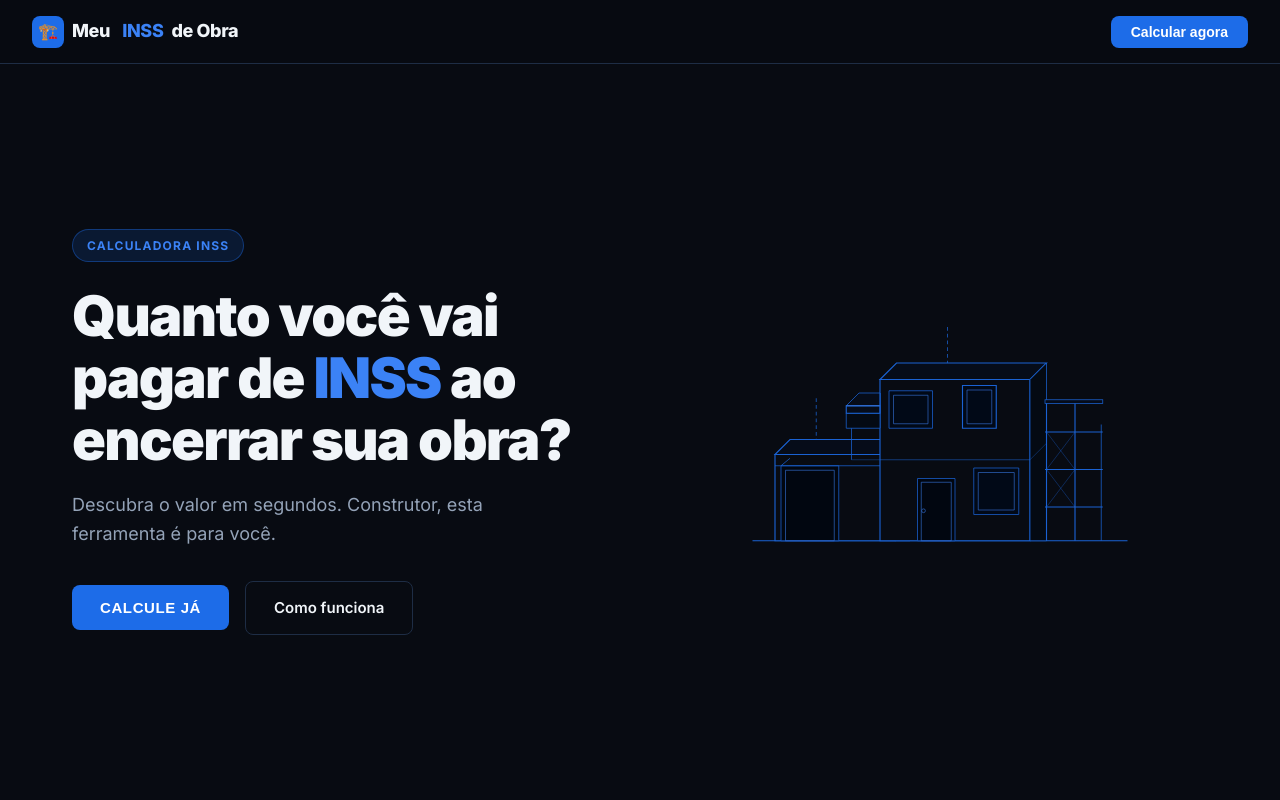
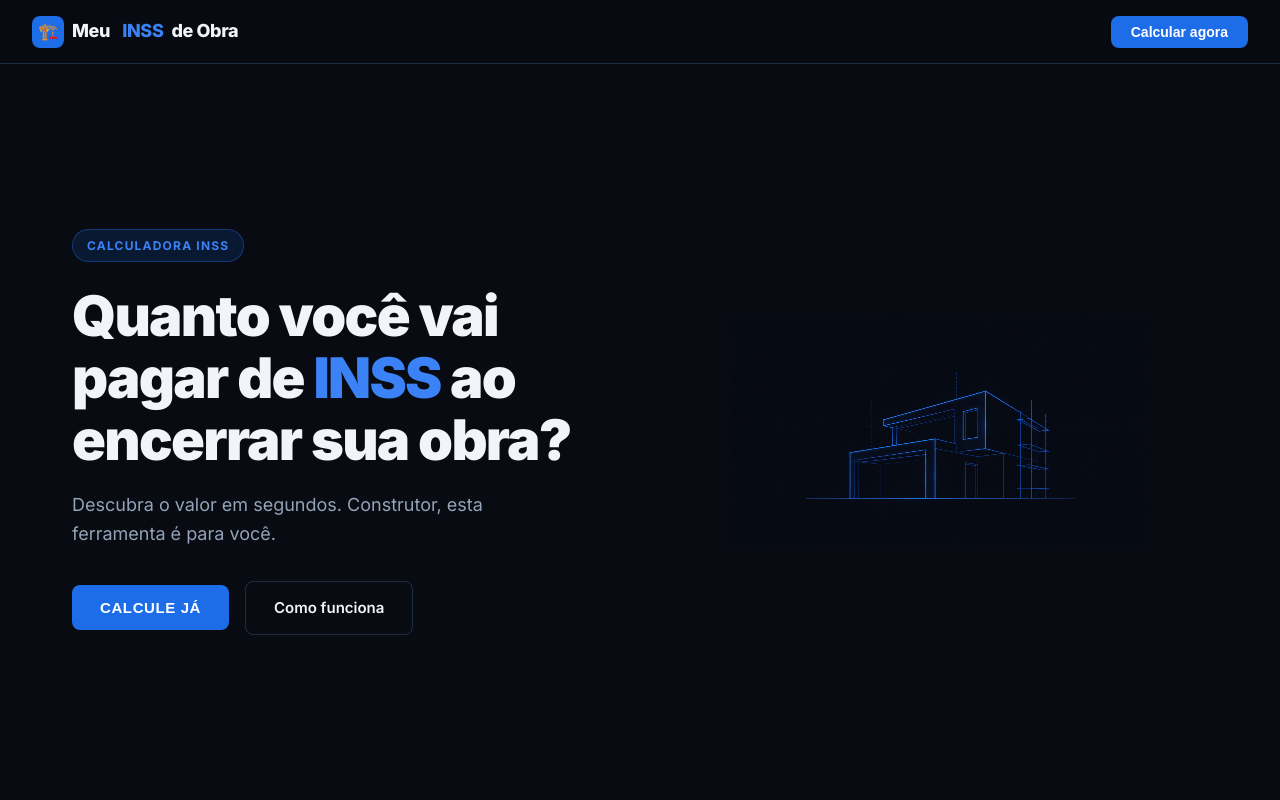
Before and after one commit to jv-rrocha/meu-inss-de-obra, a React (Vite) app: page / in a window 1280 px wide. Shown: the top 800 px of the page. Built offline with nearby package versions, Linux system fonts and the light colour scheme.

Commit message:
Update App.jsx

```diff
--- a/src/App.jsx
+++ b/src/App.jsx
@@ -24,111 +24,13 @@ const TIPOS_CONSTRUCAO = [
 ]
 
 function BuildingSVG() {
-  const S = '#1D6CE8'
-  const SB = '#3B82F6'
-  const W = '1.5'
-  const WT = '1'
-  const F = '#080B12'
   return (
-    <svg className="building-svg" viewBox="0 0 560 400" fill="none" xmlns="http://www.w3.org/2000/svg">
-
-      {/* ── GROUND LINE ── */}
-      <line x1="30" y1="345" x2="530" y2="345" stroke={S} strokeWidth={W}/>
-
-      {/* ══════════════════════════════════════
-          LOWER LEFT BLOCK — garage / carport
-      ══════════════════════════════════════ */}
-
-      {/* Front face of lower block */}
-      <polygon points="60,345 60,230 220,230 220,345" fill={F} stroke={S} strokeWidth={W}/>
-      {/* Top face (perspective) */}
-      <polygon points="60,230 80,210 240,210 220,230" fill="#060d1a" stroke={S} strokeWidth={W}/>
-      {/* Right side face */}
-      <polygon points="220,230 240,210 240,345 220,345" fill="#040a14" stroke={S} strokeWidth={WT}/>
-
-      {/* Carport opening — front arch/frame */}
-      <polygon points="68,345 68,245 145,245 145,345" fill="#010610" stroke={S} strokeWidth={WT}/>
-      {/* Carport inner frame */}
-      <polygon points="74,345 74,251 139,251 139,345" fill="none" stroke={SB} strokeWidth="0.8"/>
-
-      {/* Carport top horizontal beam */}
-      <line x1="60" y1="245" x2="220" y2="245" stroke={S} strokeWidth={WT}/>
-      <line x1="68" y1="245" x2="80" y2="235" stroke={S} strokeWidth={WT}/>
-
-      {/* ══════════════════════════════════════
-          UPPER MAIN BLOCK — 2 storey house
-      ══════════════════════════════════════ */}
-
-      {/* Front face of main block */}
-      <polygon points="200,345 200,130 400,130 400,345" fill={F} stroke={S} strokeWidth={W}/>
-      {/* Top face (flat roof perspective) */}
-      <polygon points="200,130 222,108 422,108 400,130" fill="#060d1a" stroke={S} strokeWidth={W}/>
-      {/* Right side face */}
-      <polygon points="400,130 422,108 422,345 400,345" fill="#040a14" stroke={S} strokeWidth={WT}/>
-
-      {/* Floor divider (ground floor / upper floor) */}
-      <line x1="200" y1="237" x2="400" y2="237" stroke={S} strokeWidth={WT} opacity="0.7"/>
-      <line x1="400" y1="237" x2="422" y2="215" stroke={S} strokeWidth={WT} opacity="0.5"/>
-
-      {/* ══ CANTILEVERED OVERHANG / VARANDA ══ */}
-      {/* Slab underside */}
-      <polygon points="155,175 200,175 200,195 155,195" fill="#040a14" stroke={S} strokeWidth={WT}/>
-      {/* Slab top */}
-      <polygon points="155,165 200,165 200,175 155,175" fill="#060d1a" stroke={S} strokeWidth={W}/>
-      {/* Slab perspective edge */}
-      <polygon points="155,165 172,148 200,148 200,165" fill="#060d1a" stroke={S} strokeWidth={WT}/>
-      {/* Slab front edge bright line */}
-      <line x1="155" y1="165" x2="200" y2="165" stroke={SB} strokeWidth={W}/>
-      {/* Slab connection to main wall */}
-      <line x1="200" y1="148" x2="200" y2="175" stroke={S} strokeWidth={WT}/>
-      {/* Vertical support column under overhang */}
-      <line x1="162" y1="195" x2="162" y2="237" stroke={S} strokeWidth={WT}/>
-      <line x1="162" y1="237" x2="200" y2="237" stroke={S} strokeWidth={WT} opacity="0.5"/>
-
-      {/* ══ UPPER FLOOR WINDOWS ══ */}
-      {/* Window left upper */}
-      <polygon points="212,145 212,195 270,195 270,145" fill="#010918" stroke={S} strokeWidth={WT}/>
-      <polygon points="218,151 218,189 264,189 264,151" fill="none" stroke={SB} strokeWidth="0.8"/>
-      {/* Window right upper — tall narrow */}
-      <polygon points="310,138 310,195 355,195 355,138" fill="#010918" stroke={S} strokeWidth={W}/>
-      <polygon points="316,144 316,189 349,189 349,144" fill="none" stroke={SB} strokeWidth="0.8"/>
-
-      {/* ══ LOWER FLOOR ELEMENTS ══ */}
-      {/* Door */}
-      <polygon points="250,345 250,262 300,262 300,345" fill="#010610" stroke={S} strokeWidth={WT}/>
-      <polygon points="255,345 255,267 295,267 295,345" fill="none" stroke={SB} strokeWidth="0.8"/>
-      {/* Door handle */}
-      <circle cx="258" cy="305" r="2.5" fill="none" stroke={SB} strokeWidth="0.8"/>
-
-      {/* Lower right window */}
-      <polygon points="325,248 325,310 385,310 385,248" fill="#010918" stroke={S} strokeWidth={WT}/>
-      <polygon points="331,254 331,304 379,304 379,254" fill="none" stroke={SB} strokeWidth="0.8"/>
-
-      {/* ══════════════════════════════════════
-          SCAFFOLD — right side
-      ══════════════════════════════════════ */}
-      {/* Vertical poles */}
-      <line x1="422" y1="160" x2="422" y2="345" stroke={S} strokeWidth={W}/>
-      <line x1="460" y1="160" x2="460" y2="345" stroke={S} strokeWidth={W}/>
-      <line x1="495" y1="190" x2="495" y2="345" stroke={S} strokeWidth={WT}/>
-      {/* Horizontal levels */}
-      <line x1="420" y1="200" x2="497" y2="200" stroke={S} strokeWidth={W}/>
-      <line x1="420" y1="250" x2="497" y2="250" stroke={S} strokeWidth={W}/>
-      <line x1="420" y1="300" x2="497" y2="300" stroke={S} strokeWidth={W}/>
-      {/* Scaffold plank at top */}
-      <rect x="420" y="157" width="77" height="5" fill="#060d1a" stroke={S} strokeWidth={WT}/>
-      {/* Cross braces */}
-      <line x1="422" y1="200" x2="460" y2="250" stroke={S} strokeWidth="0.8" opacity="0.6"/>
-      <line x1="460" y1="200" x2="422" y2="250" stroke={S} strokeWidth="0.8" opacity="0.6"/>
-      <line x1="422" y1="250" x2="460" y2="300" stroke={S} strokeWidth="0.8" opacity="0.6"/>
-      <line x1="460" y1="250" x2="422" y2="300" stroke={S} strokeWidth="0.8" opacity="0.6"/>
-
-      {/* ══ DASHED CONSTRUCTION LINES ══ */}
-      {/* Left dashed pole */}
-      <line x1="115" y1="155" x2="115" y2="210" stroke={S} strokeWidth={WT} strokeDasharray="5 4"/>
-      {/* Center dashed pole */}
-      <line x1="290" y1="60" x2="290" y2="108" stroke={S} strokeWidth={WT} strokeDasharray="5 4"/>
-    </svg>
+    <img
+      src="/casa.png"
+      alt="Casa moderna em construção"
+      className="building-svg"
+      style={{ objectFit: 'contain', borderRadius: '12px' }}
+    />
   )
 }
 
```
